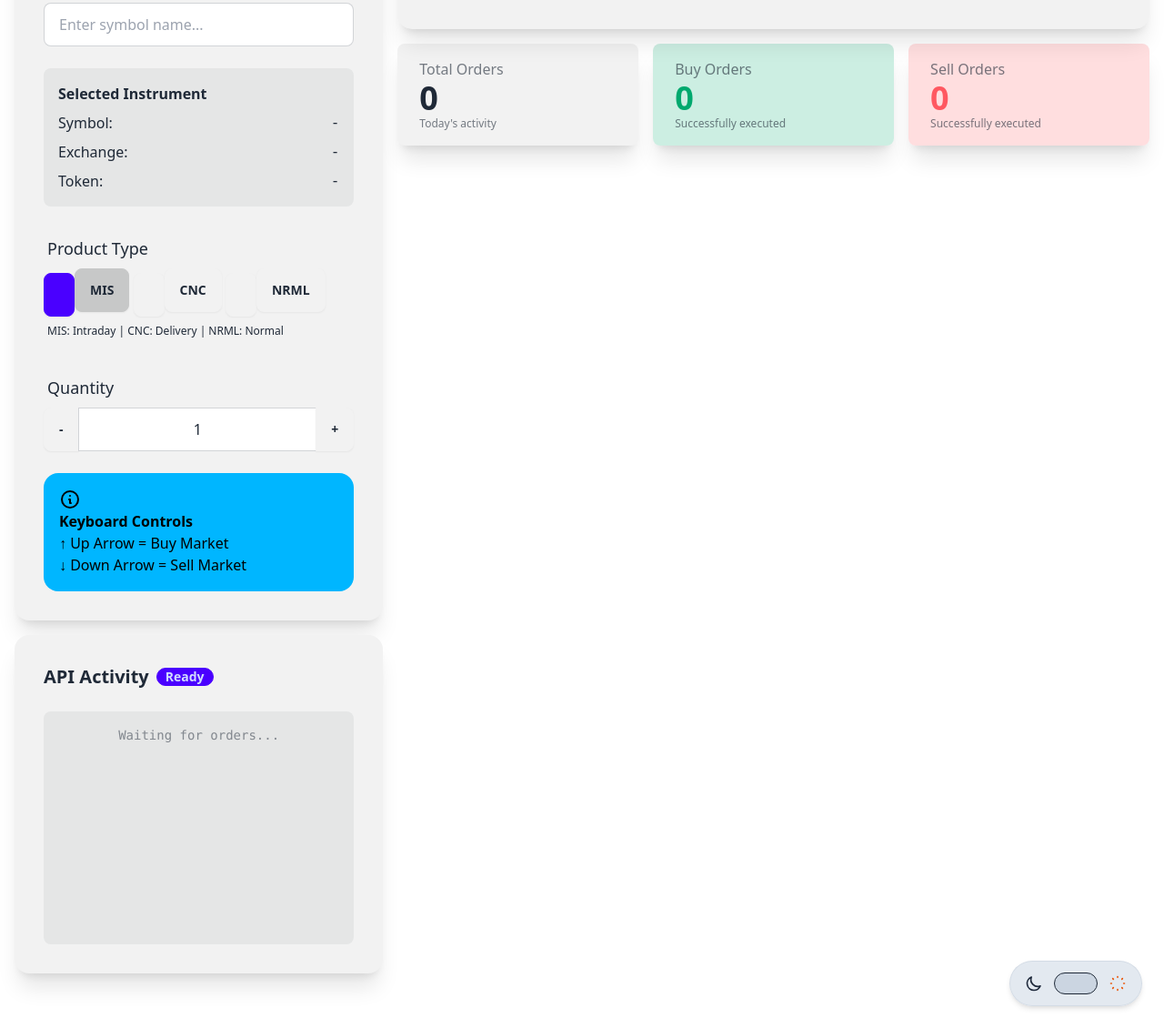
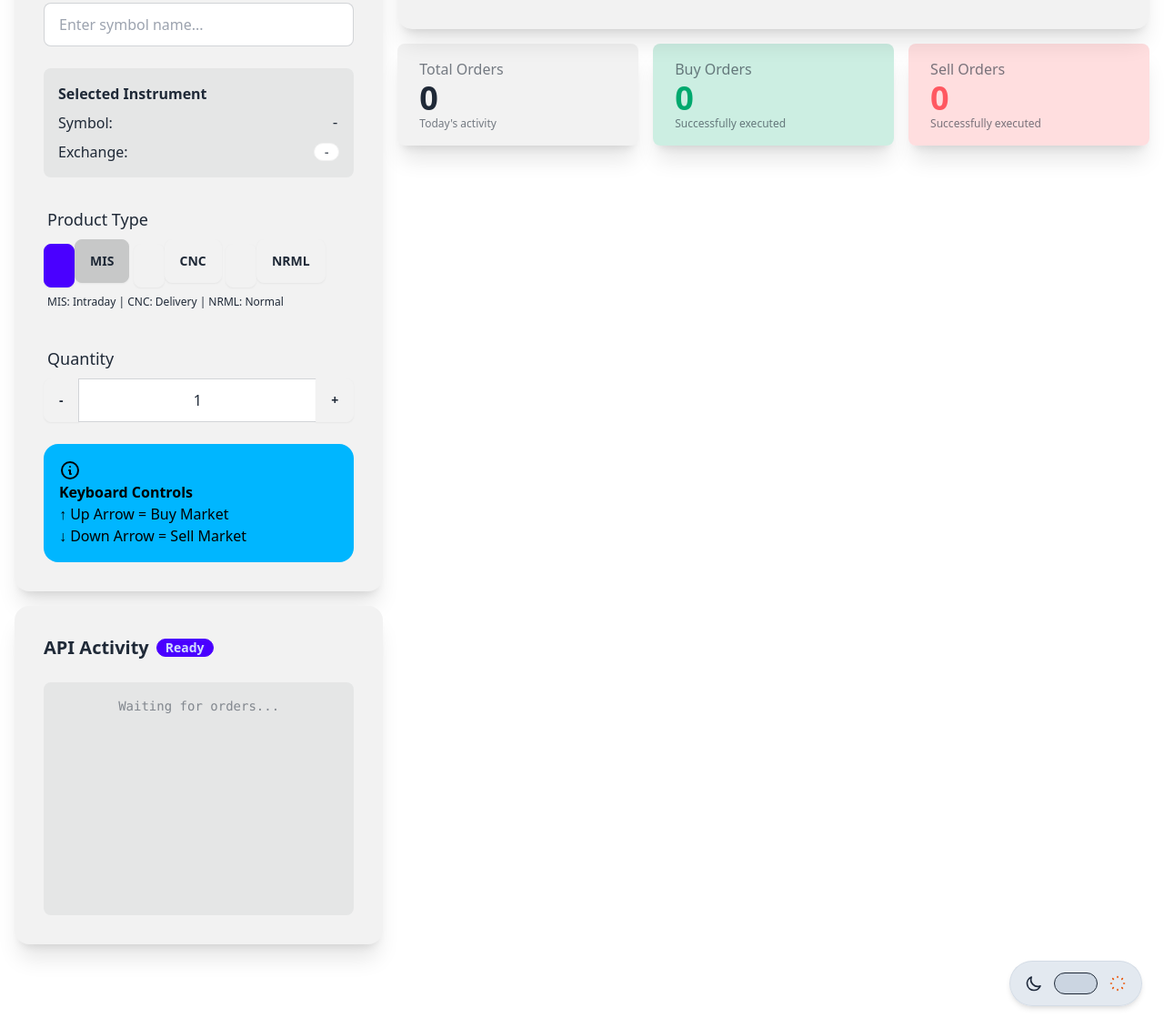
Before and after one commit to marketcalls/OpenTerminal, a Flask app: template templates/scalper.html in a window 1280 px wide. Shown: the part 225-1355 px from the top of the page at 91% size. Run offline with Flask 3, Linux system fonts and the light colour scheme; the template is opened without the code that fills it, so the values that code supplies are empty; some libraries are stand-ins or nearby versions.

Commit message:
Minor UI improvements

```diff
--- a/routes/scalper/routes.py
+++ b/routes/scalper/routes.py
@@ -54,14 +54,17 @@ def place_order():
 
         # Get and validate request data
         try:
+            if not request.is_json:
+                logger.error("Request is not JSON")
+                return jsonify({'error': 'Request must be JSON'}), 400
+
             data = request.get_json()
             if not data:
                 logger.error("No JSON data in request")
                 return jsonify({'error': 'No data provided'}), 400
 
-            # Log raw request
-            logger.info(f"Raw request data: {request.data.decode('utf-8')}")
-            logger.info(f"Parsed request data: {json.dumps(data)}")
+            # Log request details
+            logger.info(f"Received order request: {json.dumps(data)}")
 
         except json.JSONDecodeError as e:
             logger.error(f"JSON decode error: {str(e)}")
@@ -73,9 +76,6 @@ def place_order():
         symbol = data.get('symbol')
         exchange = data.get('exchange')
         product_type = data.get('product_type', 'MIS')  # Default to MIS if not provided
-
-        # Log request details
-        logger.info(f"Received order request: {json.dumps(data)}")
 
         # Validate inputs
         if not all([action, quantity, symbol, exchange]):
--- a/static/js/modules/scalper.js
+++ b/static/js/modules/scalper.js
@@ -4,7 +4,6 @@ document.addEventListener('DOMContentLoaded', function() {
     const searchResults = document.getElementById('searchResults');
     const selectedSymbol = document.getElementById('selectedSymbol');
     const selectedExchange = document.getElementById('selectedExchange');
-    const selectedToken = document.getElementById('selectedToken');
     const quantity = document.getElementById('quantity');
     const orderHistory = document.getElementById('orderHistory').getElementsByTagName('tbody')[0];
     const apiLog = document.getElementById('apiLog');
@@ -14,7 +13,7 @@ document.addEventListener('DOMContentLoaded', function() {
     const sellOrders = document.getElementById('sellOrders');
     const productTypeInputs = document.getElementsByName('productType');
 
-    // Get CSRF token
+    // Get CSRF token from meta tag
     const csrfToken = document.querySelector('meta[name="csrf-token"]').getAttribute('content');
 
     let selectedInstrument = null;
@@ -23,6 +22,18 @@ document.addEventListener('DOMContentLoaded', function() {
         total: 0,
         buy: 0,
         sell: 0
+    };
+
+    // Exchange badge colors
+    const exchangeColors = {
+        'NSE': 'badge-primary',
+        'BSE': 'badge-secondary',
+        'NFO': 'badge-accent',
+        'CDS': 'badge-info',
+        'BFO': 'badge-warning',
+        'BCD': 'badge-neutral',
+        'MCX': 'badge-success',
+        'NCDEX': 'badge-error'
     };
 
     // Initialize product type buttons
@@ -64,8 +75,10 @@ document.addEventListener('DOMContentLoaded', function() {
             if (query.length >= 2) {
                 fetch(`/scalper/search?q=${encodeURIComponent(query)}`, {
                     headers: {
-                        'X-CSRFToken': csrfToken
-                    }
+                        'X-CSRFToken': csrfToken,
+                        'Accept': 'application/json'
+                    },
+                    credentials: 'same-origin'
                 })
                     .then(response => response.json())
                     .then(data => {
@@ -75,7 +88,7 @@ document.addEventListener('DOMContentLoaded', function() {
                             div.className = 'p-3 hover:bg-base-300 cursor-pointer';
                             div.innerHTML = `
                                 <div class="font-bold">${item.symbol}</div>
-                                <div class="text-sm opacity-70">${item.exch_seg}</div>
+                                <div class="badge ${exchangeColors[item.exch_seg] || 'badge-ghost'}">${item.exch_seg}</div>
                             `;
                             div.addEventListener('click', () => {
                                 selectedInstrument = item;
@@ -95,8 +108,9 @@ document.addEventListener('DOMContentLoaded', function() {
     // Update selected symbol info
     function updateSelectedSymbolInfo(instrument) {
         selectedSymbol.textContent = instrument.symbol;
-        selectedExchange.textContent = instrument.exch_seg;
-        selectedToken.textContent = instrument.token;
+        selectedExchange.innerHTML = `
+            <div class="badge ${exchangeColors[instrument.exch_seg] || 'badge-ghost'}">${instrument.exch_seg}</div>
+        `;
     }
 
     // Quantity controls
@@ -155,11 +169,20 @@ document.addEventListener('DOMContentLoaded', function() {
             method: 'POST',
             headers: {
                 'Content-Type': 'application/json',
-                'X-CSRFToken': csrfToken
+                'X-CSRFToken': csrfToken,
+                'Accept': 'application/json'
             },
+            credentials: 'same-origin',
             body: JSON.stringify(orderData)
         })
-        .then(response => response.json())
+        .then(response => {
+            if (!response.ok) {
+                return response.text().then(text => {
+                    throw new Error(text);
+                });
+            }
+            return response.json();
+        })
         .then(data => {
             // Log API response
             logApiActivity('Response', data);
@@ -237,8 +260,10 @@ document.addEventListener('DOMContentLoaded', function() {
     window.updateOrderHistory = function() {
         fetch('/scalper/orders', {
             headers: {
-                'X-CSRFToken': csrfToken
-            }
+                'X-CSRFToken': csrfToken,
+                'Accept': 'application/json'
+            },
+            credentials: 'same-origin'
         })
             .then(response => response.json())
             .then(orders => {
--- a/templates/scalper.html
+++ b/templates/scalper.html
@@ -25,17 +25,15 @@
                     <div class="bg-base-300 rounded-lg p-4 mt-4">
                         <h3 class="font-bold mb-2">Selected Instrument</h3>
                         <div id="selectedSymbolInfo" class="space-y-2">
-                            <div class="flex justify-between">
+                            <div class="flex justify-between items-center">
                                 <span>Symbol:</span>
                                 <span id="selectedSymbol" class="font-mono">-</span>
                             </div>
-                            <div class="flex justify-between">
+                            <div class="flex justify-between items-center">
                                 <span>Exchange:</span>
-                                <span id="selectedExchange" class="font-mono">-</span>
-                            </div>
-                            <div class="flex justify-between">
-                                <span>Token:</span>
-                                <span id="selectedToken" class="font-mono">-</span>
+                                <span id="selectedExchange" class="font-mono">
+                                    <div class="badge">-</div>
+                                </span>
                             </div>
                         </div>
                     </div>
```
